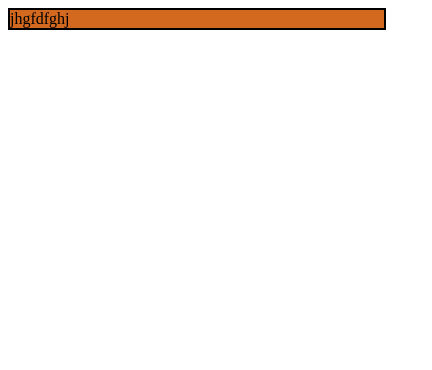
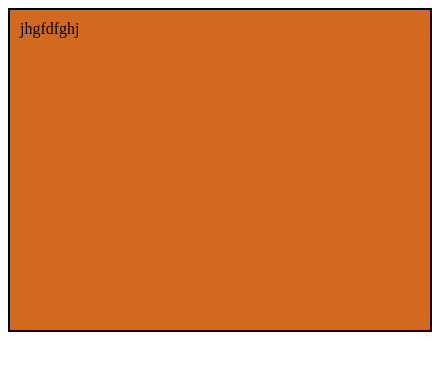
Before and after one commit to AJWood515/AdvCSS, a plain HTML site: page bannerAds.html in a window 390 px wide. Shown: the whole page, 432 px wide, since content can reach past the window. Drawn offline with Linux system fonts and the light colour scheme.

Commit message:
banner ads

```diff
--- a/sass/bannerAds.scss
+++ b/sass/bannerAds.scss
@@ -2,9 +2,10 @@
 @media only screen and (max-width: 480px){
 div{
   border:2px solid black;
-  height:100%;
-  width: 100%;
+  height:300px;
+  width: 400px;
   background-color: #D2691E;
+  padding: 10px;
 }
 }
 @media only screen and (min-width: 481px){
```
Also changed, not shown: sass/bannerAds.css, 1 other file.
